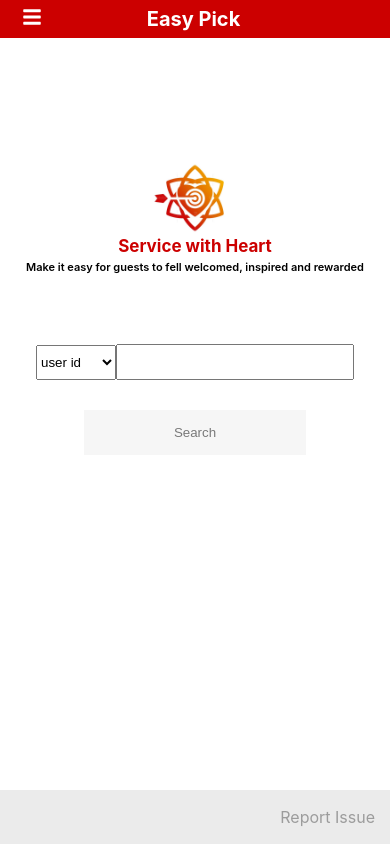
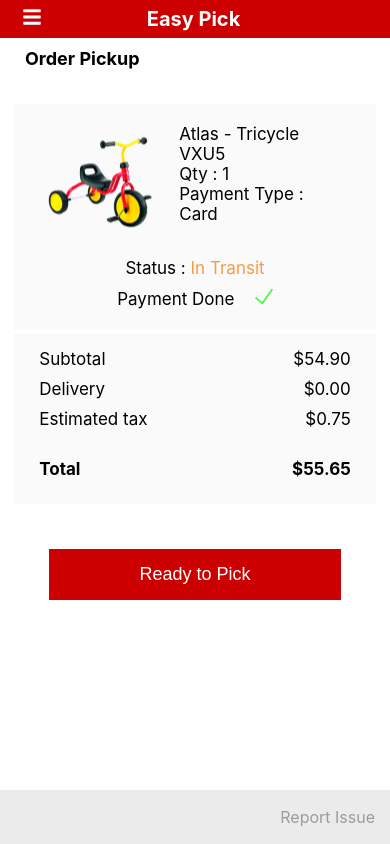
Before and after one commit to MNishita/pick-up-elevator, a React (Create React App) app: page / in a window 390 px wide. Built offline with nearby package versions, Linux system fonts and the light colour scheme.

Commit message:
responsiveness to order page

```diff
--- a/src/App.js
+++ b/src/App.js
@@ -8,7 +8,7 @@ function App() {
   return (
     <div className="App">
       <Header/>
-      <Homepage/>
+      <Order/>
       <Footer/>
     </div>
   );
--- a/src/pages/order/order-details.css
+++ b/src/pages/order/order-details.css
@@ -16,13 +16,13 @@
 }
 
 .section-1, .section-2{
+    display: flex;
     background-color: #fafafa;
     margin: 0 10px;
     padding: 10px;
 }
 
 .section-1 {
-    display: flex;
     width: 80%;
 }
 
@@ -39,8 +39,12 @@
     justify-content: space-between;
 }
 
+.payment {
+    margin-top: 120px;;
+    margin-bottom: 15px;
+}
+
 .section-2 {
-    display: flex;
     flex-direction: column;
     flex-wrap: wrap;
     width: 20%;
@@ -57,3 +61,80 @@
     margin-bottom: 10px;
     font-weight: 700;
 }
+
+.button {
+    background-color: #cc0000;
+    color: white;
+    font-size: large;
+}
+
+@media screen and (max-width:1130px) {
+
+    .section-1 {
+        width: 70%;
+    }
+
+    .section-1 .right {
+        margin: 10px 0px 0px 10px;
+    }
+
+    .section-1 .left {
+        width: 70%;
+        margin: 10px 10px 0px 50px;
+    }
+
+    .section-2 {
+        width: 30%;
+    }
+}
+
+@media screen and (max-width:480px) {
+
+    .head {
+        padding: 5px 20px;
+        margin: 5px;
+    }
+
+    .details{
+        display: inline;
+    }
+
+    .section-1, .section-2{
+        margin: 5px auto;
+        padding: 10px 15px;
+    }
+
+    .section-1 {
+        width: 85%;
+        flex-wrap: wrap;
+    }
+
+    .section-1 .left {
+        width: 50%;
+        margin: 10px;
+    }
+
+    .section-1 .right {
+        margin: 0 auto;
+        flex-direction: column;
+    }
+
+    .payment {
+        margin: 10px;
+    }
+
+    .section-2 {
+        width: 85%;
+    }
+
+    .text{
+        margin: 0 5px;
+        padding: 5px;
+    }
+
+    #bottom {
+        margin-top: 20px;
+        margin-bottom: 10px;
+        font-weight: 700;
+    }
+}
--- a/src/pages/order/order-details.js
+++ b/src/pages/order/order-details.js
@@ -10,7 +10,7 @@ function Order() {
         <section className="details">
             <div className="section-1">
                 <div className="image">
-                    <img src={Image} alt="Tricycle" height={120} width={120}></img>
+                    <img src={Image} alt="Tricycle" height={140} width={140}></img>
                 </div>
                 <div className="left">
                     <span>Atlas - Tricycle VXU5</span><br></br>
@@ -20,8 +20,8 @@ function Order() {
                 <div className="right">
                     <span>Status :
                         <span style={{color:"#F69C49"}}> In Transit</span>
-                    </span><br></br>
-                    <span style={{marginTop:120,marginBottom:15}}>
+                    </span>
+                    <span className="payment">
                         Payment Done
                         <img style={{paddingLeft:20}} src={Tick} height={17} ></img>
                     </span>
@@ -46,6 +46,11 @@ function Order() {
                 </div>
             </div>
         </section>
+        <div>
+            <form>
+                <input className="button" type="button" value="Ready to Pick"></input>
+            </form>
+        </div>
     </div>
     )
 }
```
